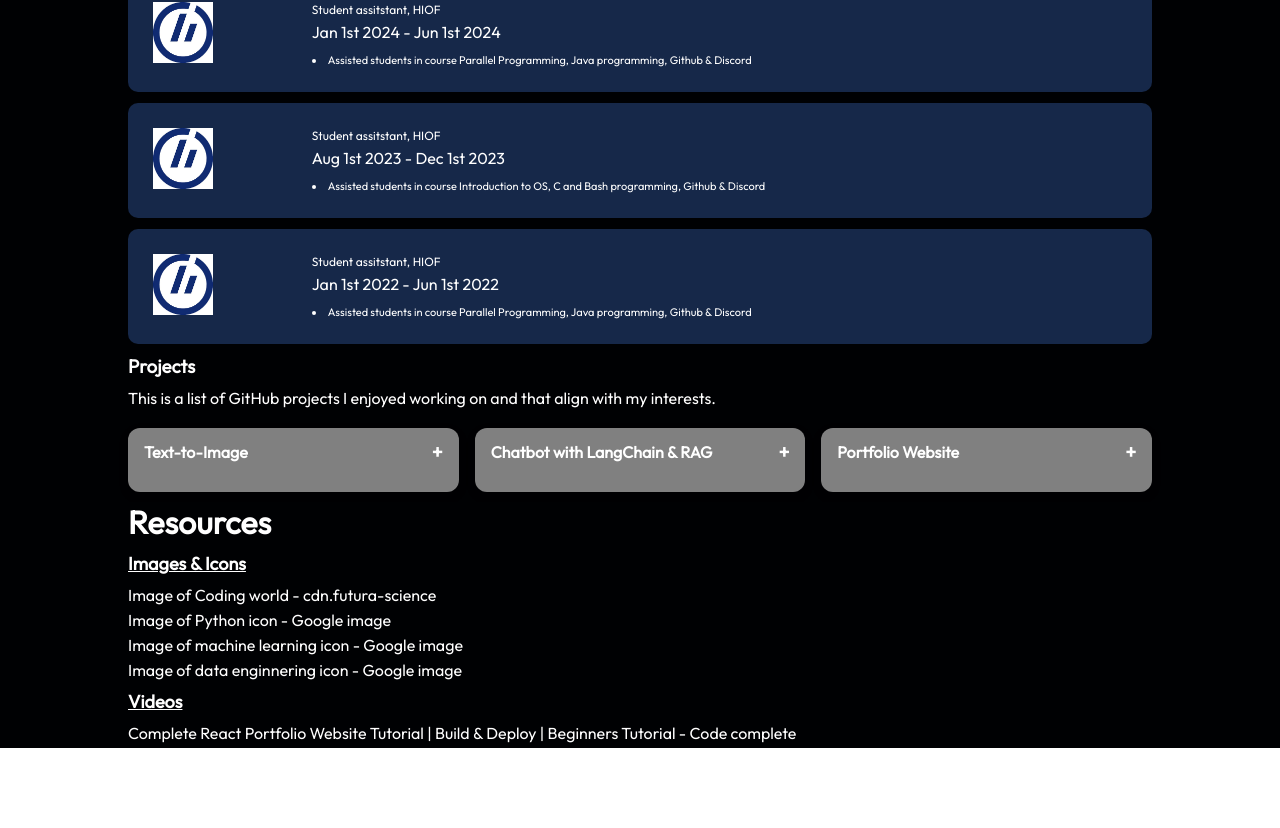
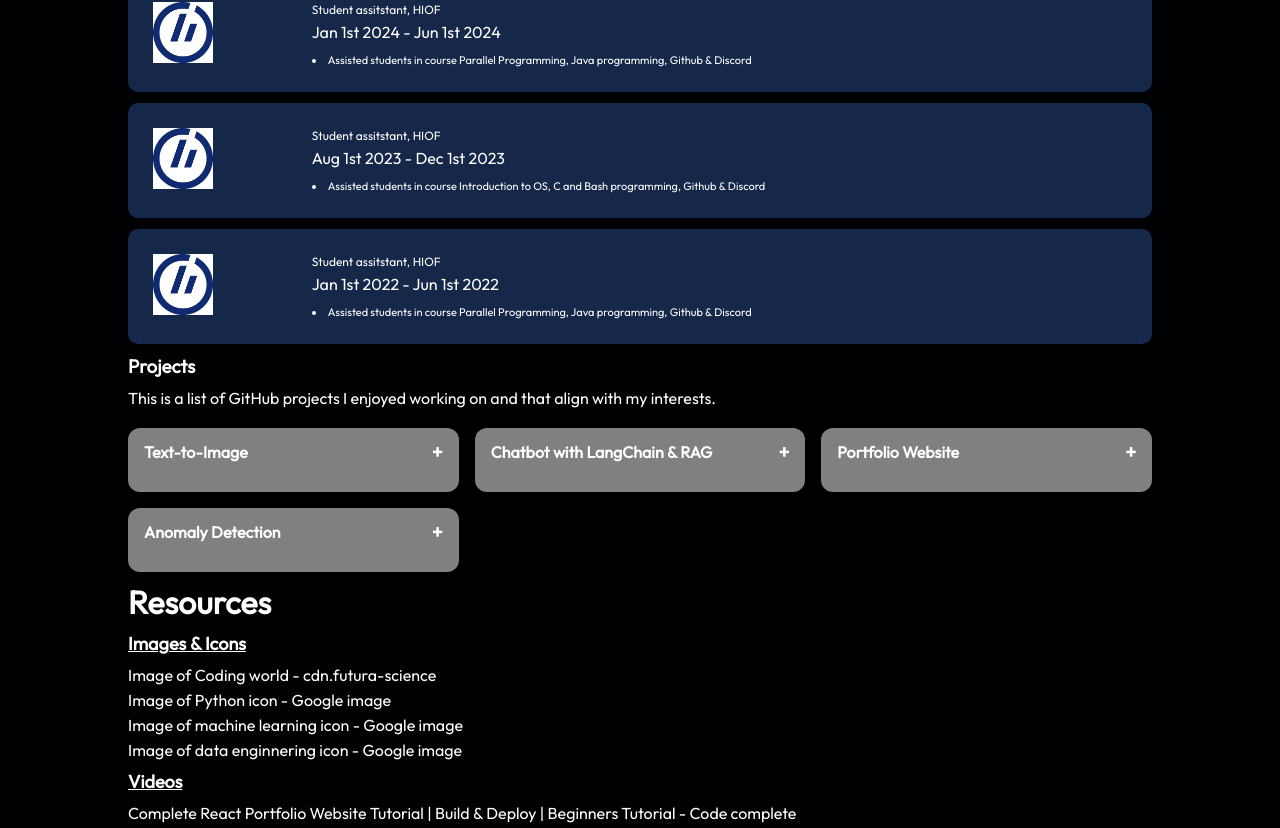
Before and after one commit to AleksanderVEriksen/React-React_portfolio, a React (Vite) app: page / in a window 1280 px wide. Shown: the part 1009-1837 px from the top of the page. Before the commit the page ends 1757 px from the top, so only its background shows below. Built offline with nearby package versions, Linux system fonts and the light colour scheme; no server answers.

Commit message:
Remove image paths from project entries and add Anomaly Detection project

```diff
--- a/src/components/Projects/Projects.jsx
+++ b/src/components/Projects/Projects.jsx
@@ -12,7 +12,7 @@ export const Projects = () => {
       link: "https://github.com/AleksanderVEriksen/text-to-image",
       description:
         "A self created text-to-image generation project using deep learning techniques.",
-      image: "/assets/projects/text-to-image.jpg",
+      image: null,
     },
     {
       id: 2,
@@ -20,7 +20,7 @@ export const Projects = () => {
       link: "https://github.com/AleksanderVEriksen/QA_bot.py",
       description:
         "A chatbot built with LangChain and Retrieval-Augmented Generation (RAG) techniques.",
-      image: "/assets/projects/ml-serving.jpg",
+      image: null,
     },
     {
       id: 3,
@@ -28,6 +28,14 @@ export const Projects = () => {
       link: "https://github.com/AleksanderVEriksen/React-React-Portfolio",
       description:
         "Personal site built with React + Vite. Features responsive design, lazy-loaded routes, and CI/CD.",
+      image: null,
+    },
+    {
+      id: 4,
+      title: "Anomaly Detection",
+      link: "https://github.com/AleksanderVEriksen/anomaly_detection",
+      description:
+        "Project worked during my master thesis. Self created preprocessing framework that works on UNSW-NB15, TON-IOT and BoT-IoT datasets. Evaluated seven different ML algorithms for anomaly detection.",
       image: null,
     },
   ];
```
